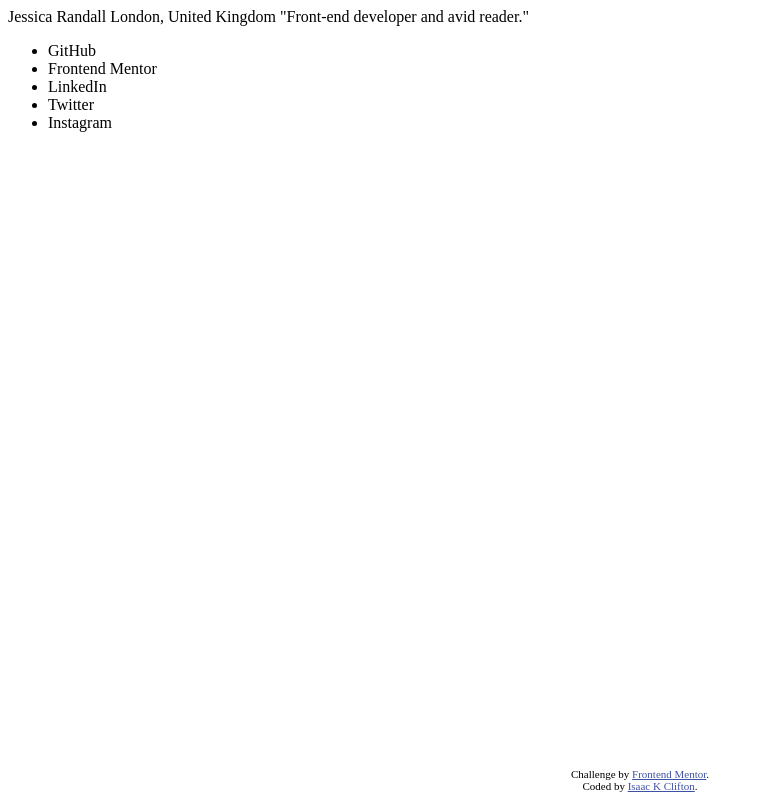
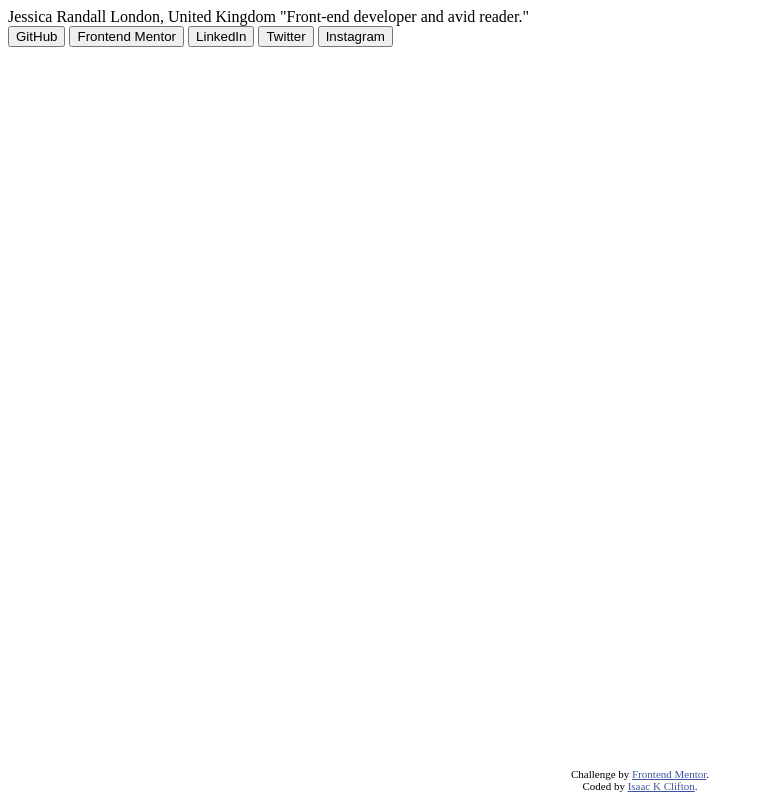
Before and after one commit to TECKERZ101/SocialLinks, a plain HTML site: page index.html in a window 1280 px wide. Shown: the whole page, without its empty margins (0-764 px from the left). Drawn offline with Linux system fonts and the light colour scheme.

Commit message:
Some changes

```diff
--- a/index.html
+++ b/index.html
@@ -15,13 +15,13 @@
   Jessica Randall
   London, United Kingdom
   "Front-end developer and avid reader."
-  <ul>
-    <li>GitHub</li>
-    <li>Frontend Mentor</li>
-    <li>LinkedIn</li>
-    <li>Twitter</li>
-    <li>Instagram</li>
-  </ul>
+  <div class="links">
+    <button>GitHub</button>
+    <button>Frontend Mentor</button>
+    <button>LinkedIn</button>
+    <button>Twitter</button>
+    <button>Instagram</button>
+  </div>
   <div class="attribution">
     Challenge by <a href="https://www.frontendmentor.io?ref=challenge" target="_blank">Frontend Mentor</a>.<br>
     Coded by <a href="#">Isaac K Clifton</a>.
```
